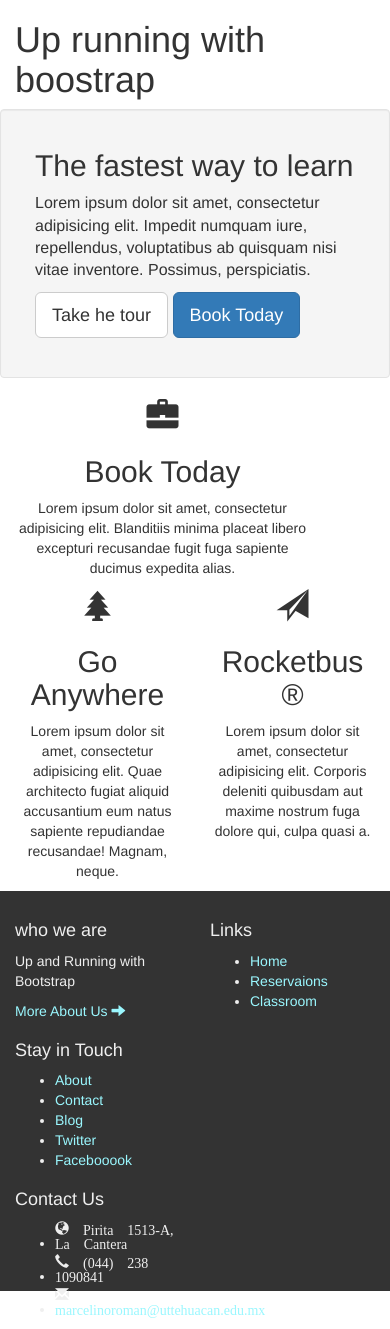
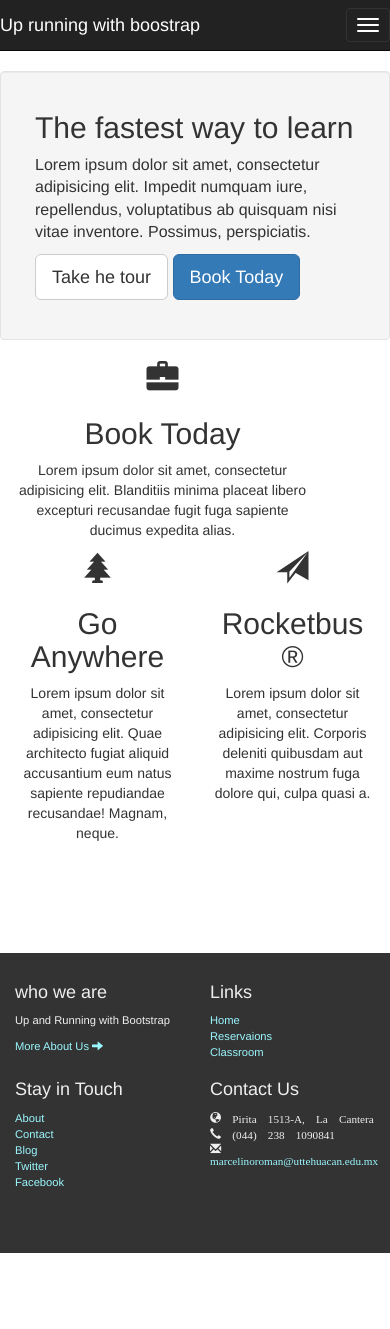
Before and after one commit to roman619/Projec1, a website: page Index.html in a window 390 px wide. After the commit the page ends 1253 px from the top, so only its background shows below. Drawn offline with Linux system fonts and the light colour scheme.

Commit message:
Actualizado

```diff
--- a/Index.html
+++ b/Index.html
@@ -9,13 +9,41 @@
 </head>
 
 <body>
-  <div class="container">
-    <div class="row">
-      <div class="col-sm-12">
-        <h1>Up running with boostrap</h1>
+  <div class="navbar navbar-inverse navbar-static-top">
+    <div class="row container">
+      <div class="navbar-header">
+        <a href="#" class="navbar-brand">Up running with boostrap</a>
+        <button type="button" class="navbar-toggle" data-toggle="collapse" data-target=".navbar-collapse"><!--sr ocultar las letras -->
+<span class="sr-only">Toggle Navigation </span>
+<span class="icon-bar"></span>
+<span class="icon-bar"></span>
+<span class="icon-bar"></span>
+</button>
       </div>
+
+
+      <ul class="nav  navbar-nav navbar-right collapse navbar-collapse">
+        <!--nav-collaps es para ocular el naegador-->
+        <li><a href="#">Home</a></li>
+        <li><a href="#">Reservation</a></li>
+        <li><a href="about.html" data-toggle="dropdown" >About <span  class="caret"></span></a><!--data-toglle drop para desocultar -->
+
+        <ul class="dropdown-menu" > <!--drop para ocultar -->
+          <li><a href="#">Our Story</a></li>
+          <li><a href="#">Contact Us</a></li>
+          <li class="divider">a</li> <!--diviciones-->
+          <li><a href="#">blog</a></li>
+          <li class="divider">a</li>
+          <li><a href="#">Twiter</a></li>
+          <li><a href="#">Facebook</a></li>
+        </ul>
+        </li>
+      </ul>
     </div>
     <!-- /.row -->
+  </div>
+  <!-- /.navbar -->
+  <div class="container">
     <div class="row  well row-lg">
       <div class="col-md-6 lead  ">
         <h2>The fastest way to learn</h2>
@@ -54,7 +82,6 @@
     <!-- /.row -->
   </div>
   <!-- /.container -->
-
   <div class="footer">
     <div class="container">
       <div class="row">
@@ -65,26 +92,26 @@
         </div>
         <div class="col-xs-6 col-sm-2 col-md-3">
           <h4>Links</h4>
-      <ul>
+          <ul class="list-unstyled">
             <li><a href="#">Home</a></li>
             <li><a href="#">Reservaions</a></li>
             <li><a href="#">Classroom</a></li>
           </ul>
         </div>
         <div class="clearfix visible-xs"></div>
-      <div class="cold-xs-6 col-sm-2 col-md-3">
+        <div class="col-xs-6 col-sm-2 col-md-3">
           <h4>Stay in Touch</h4>
-        <ul>
+          <ul class="list-unstyled">
             <li><a href="#">About</a></li>
             <li><a href="#">Contact</a></li>
             <li><a href="#">Blog</a></li>
             <li><a href="#">Twitter</a></li>
-          <li><a href="#">Facebooook</a></li>
+            <li><a href="#">Facebook</a></li>
           </ul>
         </div>
         <div class="col-xs-6 col-sm-4 col-md-3">
           <h4>Contact Us</h4>
-        <ul>
+          <ul class="list-unstyled">
             <li><i class="glyphicon glyphicon-globe"> Pirita 1513-A, La Cantera</i></li>
             <li><i class="glyphicon glyphicon-earphone"> (044) 238 1090841</i></li>
             <li><i class="glyphicon glyphicon-envelope"><a href="#"> marcelinoroman@uttehuacan.edu.mx</a> </i></li>
```
Also changed, not shown: bower_components/bootstrap/dist/css/style.css. Lines whose indentation alone changed are shown as unchanged.
